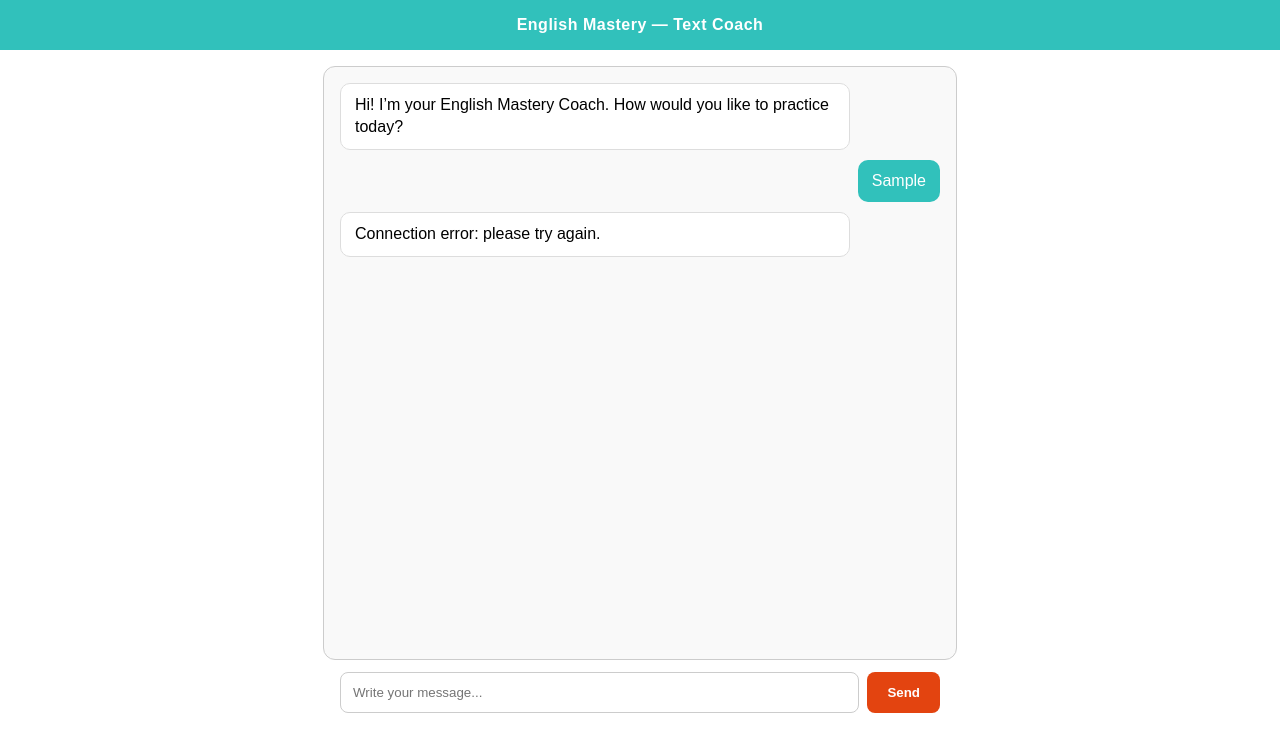
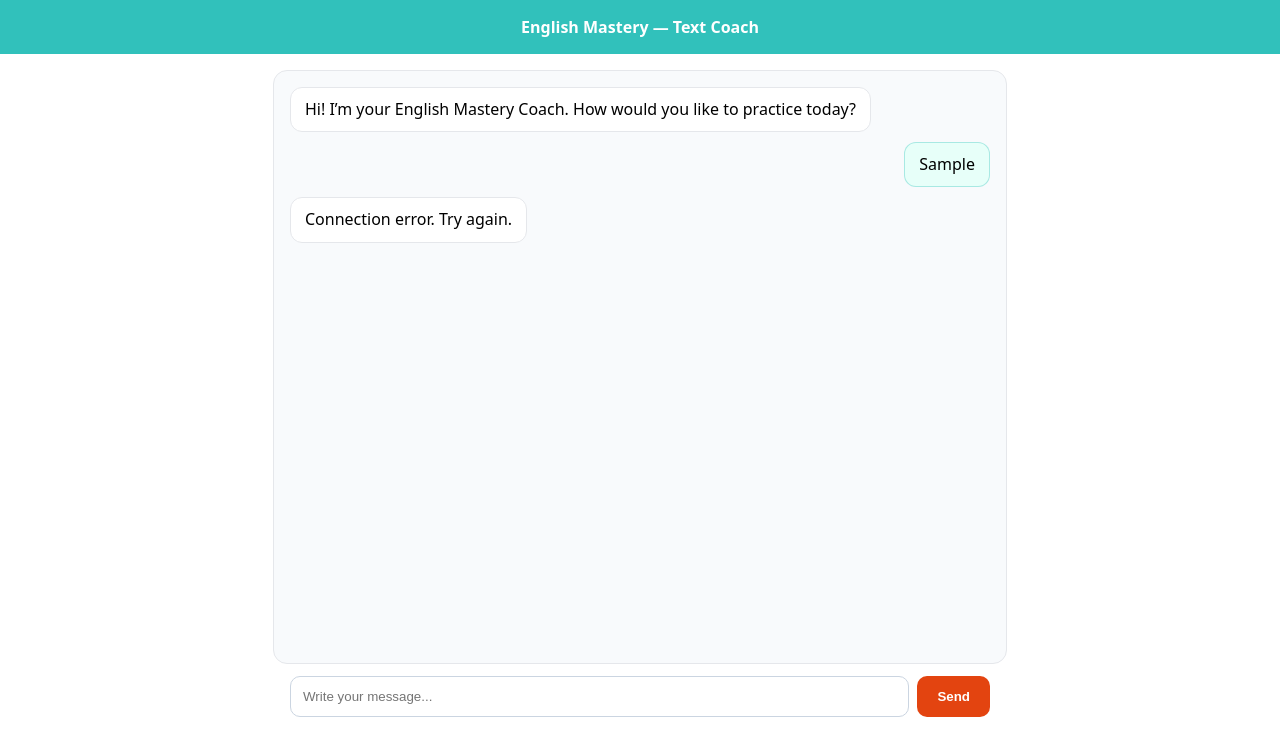
Before and after one commit to eduksmais/english-mastery-voice, a website: page public/index.html in a window 1280 px wide. Both pictures are taken after typing "Sample" into the empty fields and a click on the button "Send". Drawn offline with Linux system fonts and the light colour scheme; no server answers.

Commit message:
Refactor HTML and JavaScript for chat interface

```diff
--- a/public/index.html
+++ b/public/index.html
@@ -6,87 +6,21 @@
 <title>English Mastery — Text Coach</title>
 <style>
   :root {
-    --teal:#31c1bb;
-    --yellow:#f5b305;
-    --orange:#e34410;
-    --black:#0C0101;
-    --white:#ffffff;
+    --teal:#31c1bb; --yellow:#f5b305; --orange:#e34410; --black:#0C0101; --white:#ffffff;
   }
-  body {
-    font-family: "Poppins", sans-serif;
-    background: var(--white);
-    margin: 0;
-    padding: 0;
-    display: flex;
-    flex-direction: column;
-    align-items: center;
-  }
-  header {
-    background: var(--teal);
-    color: var(--white);
-    width: 100%;
-    padding: 16px;
-    text-align: center;
-    font-weight: 600;
-    letter-spacing: 0.5px;
-  }
-  #chat {
-    width: 100%;
-    max-width: 600px;
-    height: 70vh;
-    border: 1px solid #ccc;
-    border-radius: 12px;
-    overflow-y: auto;
-    padding: 16px;
-    margin-top: 16px;
-    background: #f9f9f9;
-    display: flex;
-    flex-direction: column;
-  }
-  .msg {
-    margin-bottom: 10px;
-    padding: 10px 14px;
-    border-radius: 10px;
-    max-width: 80%;
-    line-height: 1.4;
-    word-wrap: break-word;
-  }
-  .user {
-    background: var(--teal);
-    color: var(--white);
-    align-self: flex-end;
-    margin-left: auto;
-  }
-  .bot {
-    background: #fff;
-    border: 1px solid #ddd;
-  }
-  #controls {
-    margin-top: 12px;
-    display: flex;
-    width: 100%;
-    max-width: 600px;
-    gap: 8px;
-  }
-  input {
-    flex: 1;
-    padding: 12px;
-    border-radius: 8px;
-    border: 1px solid #ccc;
-  }
-  button {
-    background: var(--orange);
-    color: var(--white);
-    border: none;
-    padding: 12px 20px;
-    border-radius: 8px;
-    font-weight: bold;
-    cursor: pointer;
-  }
-  button:hover {
-    background: var(--yellow);
-    color: var(--black);
-  }
+  body { font-family: system-ui, -apple-system, Segoe UI, Roboto, Inter, Arial;
+         background:#fff; margin:0; display:flex; flex-direction:column; align-items:center; }
+  header { background: var(--teal); color:#fff; width:100%; padding:16px; text-align:center; font-weight:600; }
+  #chat { width:100%; max-width:700px; height:70vh; border:1px solid #e5e7eb; border-radius:14px;
+          overflow-y:auto; padding:16px; margin-top:16px; background:#f8fafc; display:flex; flex-direction:column; gap:10px; }
+  .msg { padding:10px 14px; border-radius:12px; max-width:80%; line-height:1.45; word-wrap:break-word; }
+  .user { align-self:flex-end; background: #e7fff9; border:1px solid rgba(49,193,187,.35); }
+  .bot  { align-self:flex-start; background:#fff; border:1px solid #e5e7eb; }
+  #controls { margin-top:12px; display:flex; width:100%; max-width:700px; gap:8px; }
+  input { flex:1; padding:12px; border-radius:10px; border:1px solid #cbd5e1; }
+  button { background:var(--orange); color:#fff; border:none; padding:12px 20px; border-radius:10px; font-weight:700; cursor:pointer; }
+  button:hover { background:var(--yellow); color:var(--black); }
+  .status { margin-top:8px; font-size:12px; color:#64748b; }
 </style>
 </head>
 <body>
@@ -96,15 +30,17 @@
     <input type="text" id="input" placeholder="Write your message..." />
     <button id="send">Send</button>
   </div>
+  <div class="status" id="status"></div>
 
 <script>
 const chat = document.getElementById("chat");
 const input = document.getElementById("input");
 const sendBtn = document.getElementById("send");
+const statusEl = document.getElementById("status");
 
 function addMessage(text, who="bot") {
   const msg = document.createElement("div");
-  msg.classList.add("msg", who);
+  msg.className = "msg " + who;
   msg.textContent = text;
   chat.appendChild(msg);
   chat.scrollTop = chat.scrollHeight;
@@ -115,60 +51,32 @@ async function sendMessage() {
   if (!text) return;
   addMessage(text, "user");
   input.value = "";
+  statusEl.textContent = "Thinking…";
 
   try {
-    // Ask our backend to create an ephemeral session
-    const res = await fetch("/session", { method: "POST" });
-    const session = await res.json();
-    if (!session.client_secret) {
-      addMessage("Server error: unable to start session.", "bot");
-      return;
-    }
-
-    // Call the Responses API with that ephemeral token
-    const reply = await fetch("https://api.openai.com/v1/responses", {
+    const r = await fetch("/respond", {
       method: "POST",
-      headers: {
-        "Authorization": `Bearer ${session.client_secret}`,
-        "Content-Type": "application/json"
-      },
-      body: JSON.stringify({
-        model: session.model,
-        input: [
-          { role: "user", content: [{ type: "input_text", text }] }
-        ],
-        instructions:
-          "You are the English Mastery Coach: respond in English, be friendly, clear and motivating. Correct mistakes naturally and ask one short follow-up question."
-      })
+      headers: { "Content-Type": "application/json" },
+      body: JSON.stringify({ text })
     });
 
-    const data = await reply.json();
-
-    // Extract the model's text safely
-    let output = "No reply.";
-    try {
-      if (data.output && data.output.length > 0) {
-        output = data.output
-          .map(o => o.content?.map(c => c.text).join(' '))
-          .join(' ');
-      } else if (data.output_text) {
-        output = data.output_text;
-      }
-    } catch { /* ignore parse errors */ }
-
-    addMessage(output.trim(), "bot");
-  } catch (err) {
-    console.error(err);
-    addMessage("Connection error: please try again.", "bot");
+    const data = await r.json();
+    if (!r.ok || !data?.ok) {
+      addMessage("Server error. (" + (data?.error || r.status) + ")", "bot");
+    } else {
+      addMessage(data.text || "No reply.", "bot");
+    }
+  } catch (e) {
+    addMessage("Connection error. Try again.", "bot");
+  } finally {
+    statusEl.textContent = "";
   }
 }
 
 sendBtn.onclick = sendMessage;
-input.addEventListener("keydown", e => {
-  if (e.key === "Enter") sendMessage();
-});
+input.addEventListener("keydown", e => { if (e.key === "Enter") sendMessage(); });
 
-// Greeting
+// Mensagem inicial
 addMessage("Hi! I’m your English Mastery Coach. How would you like to practice today?");
 </script>
 </body>
```
